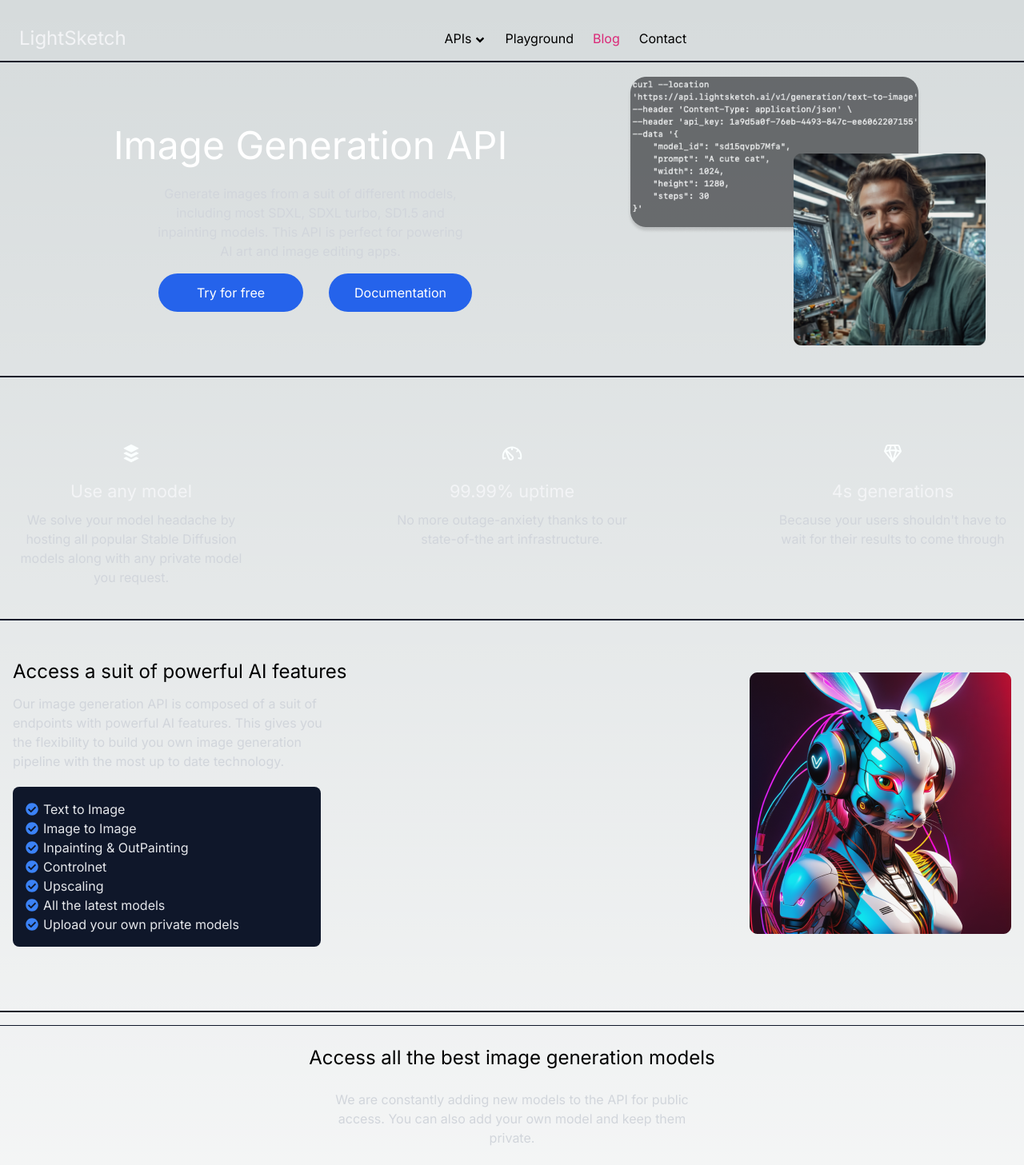
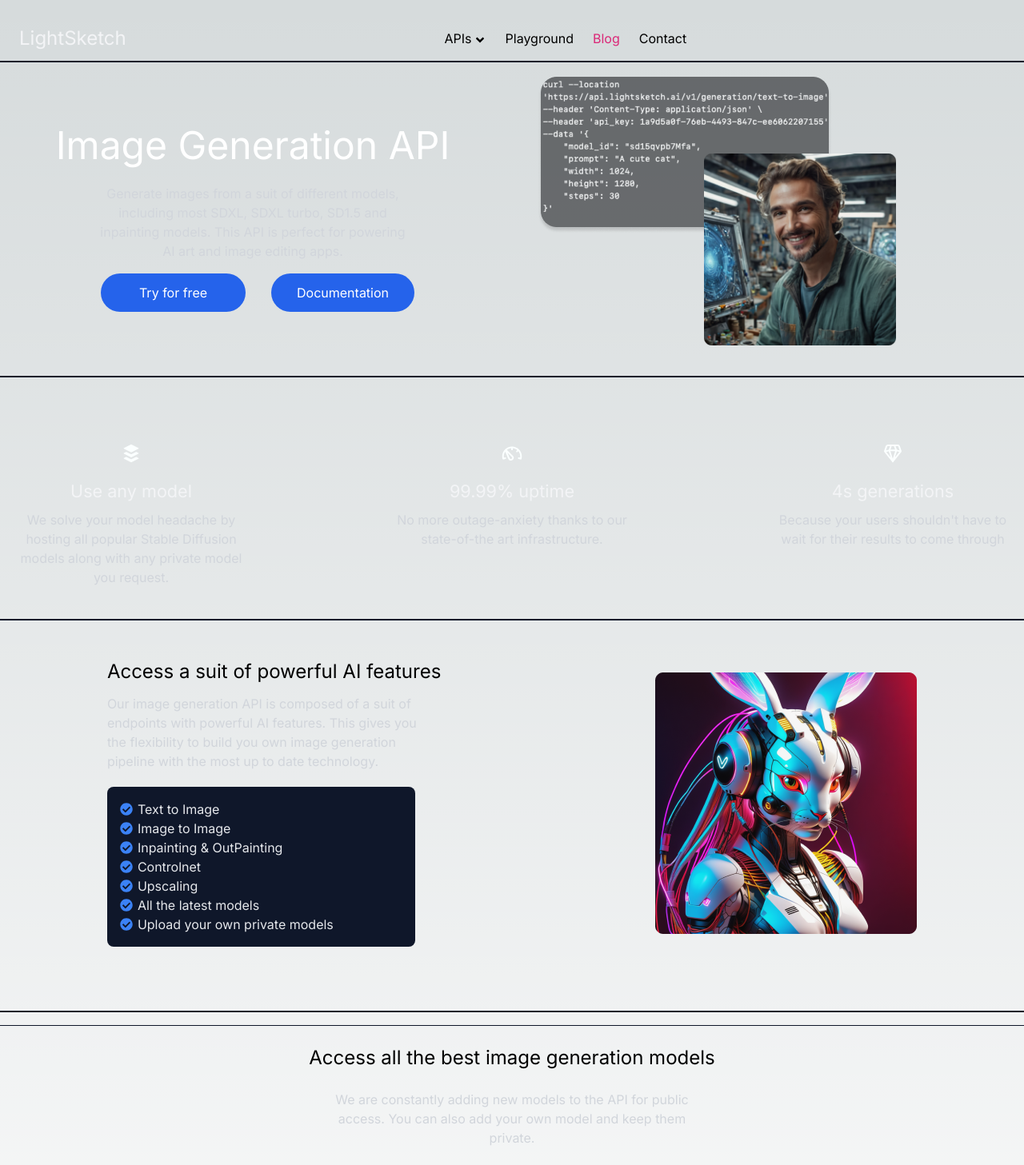
Before and after one commit to Fr0stm0urn3/lightsketch, a Next.js app: page /blog in a window 1280 px wide. Shown: the top 1457 px of the page at 80% size. Built offline with nearby package versions, Linux system fonts and the light colour scheme.

Commit message:
Layout fix

```diff
--- a/components/AIFeatures.jsx
+++ b/components/AIFeatures.jsx
@@ -6,7 +6,7 @@
   return (
     <>
       <div className="border border-slate-900 mt-10" />
-      <article className="container mx-auto px-4 flex flex-col justify-between items-center mt-12 lg:flex-row">
+      <article className="container mx-auto flex flex-col justify-around items-center mt-12 lg:flex-row">
         <div className="space-y-5">
           <h3 className="text-2xl max-w-sm lg:max-w-md -mb-2">
             Access a suit of powerful AI features{" "}
--- a/components/Hero.jsx
+++ b/components/Hero.jsx
@@ -5,8 +5,8 @@
   return (
     <>
       <div className="border border-slate-900  mt-3" />
-      <header className="container mx-auto flex flex-col space-y-10  lg:items-center lg:flex-row lg:space-y-0 lg:justify-between mt-20 lg:space-x-10 px-8">
-        <div className="mb-32 lg:mb-0  mx-auto">
+      <header className="container justify-around mx-auto flex flex-col space-y-10 lg:items-center lg:flex-row lg:space-y-0 lg:justify-between mt-20 lg:space-x-10">
+        <div className="mb-32 lg:mb-0 mx-auto">
           <h1 className="text-5xl text-white text-center mb-6">{title}</h1>
           <p className="text-gray-300 text-center max-w-lg lg:max-w-sm mx-auto text-lg lg:text-base">
             {children}
@@ -20,7 +20,7 @@
             </button>
           </div>
         </div>
-        <div className="relative mx-auto lg:pr-4">
+        <div className="relative mx-auto lg:pr-40">
           <Image
             sizes="100vw"
             height={0}
--- a/components/QualityGuaranty.jsx
+++ b/components/QualityGuaranty.jsx
@@ -7,7 +7,7 @@
   return (
     <>
       <div className="border border-slate-900 mt-24" />
-      <section className="container mx-auto my-16 px-4 flex flex-col justify-center items-center lg:flex-row lg:justify-between relative pb-8">
+      <section className="container mx-auto my-16 flex flex-col justify-center items-center lg:flex-row md:justify-center lg:justify-between relative pb-8 lg:px-20 xl:px-40 ">
         <div className="flex flex-col justify-center items-center space-y-3">
           <h3 className="text-2xl self-start font-semibold">Quality guaranty</h3>
           <p className="max-w-md text-gray-300">
@@ -52,7 +52,7 @@
             width={0}
             priority
             src={featuresFemaleImg}
-            className="z-10 absolute mt-48 right-32 top-96 md:mt-36 md:top-96 md:right-48 lg:right-3 lg:top-32 lg:mt-0"
+            className="z-10 absolute mt-48 right-32 top-96 md:mt-36 md:top-96 md:right-48 lg:right-[6.5rem] lg:top-32 lg:mt-0 xl:right-[11.5rem]"
           />
         </div>
       </section>
```
